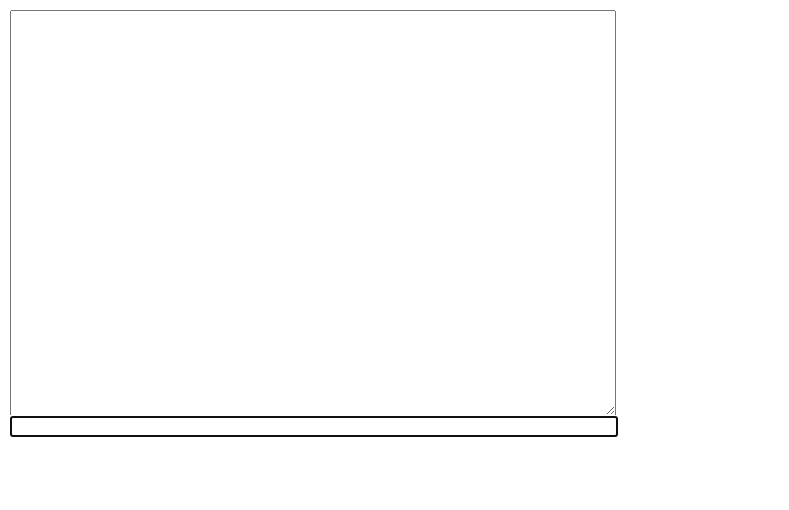
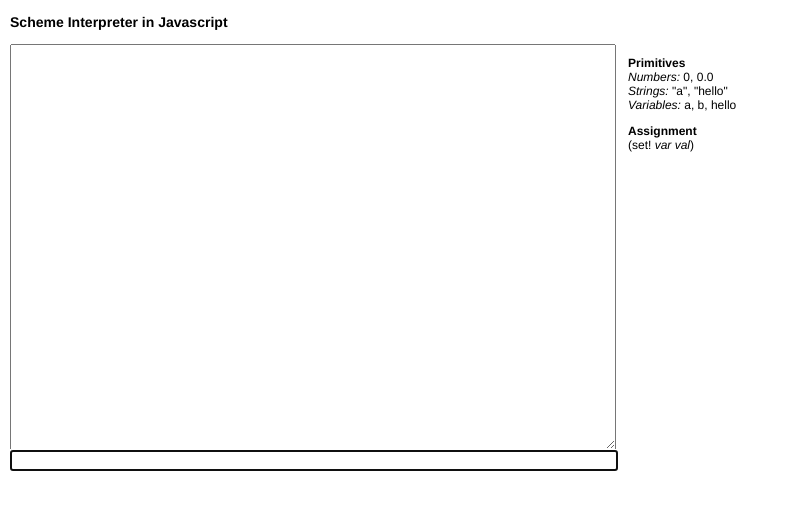
Before and after one commit to njoubert/SchemeEval, a plain HTML site: page 01.html in a window 1280 px wide. Shown: the whole page, without its empty margins (0-789 px from the left). Drawn offline with Linux system fonts and the light colour scheme.

Commit message:
HOLY FUCK ASSIGNMENT IT WORKING THIS IS SO FUCKING DOPE

```diff
--- a/01.html
+++ b/01.html
@@ -13,18 +13,44 @@
 			height: 100%;
 		}
 		body {
+			font-family: Helvetica;
+			font-size:75%;
 			margin: 10px;
 			height: 100%;
 		}
 		#container {
 			height: 100%;
 		}
+		#console01 {
+			float:left;
+		}
+		#help {
+			margin-left:10px;
+			float:left;
+		}
 	</style>
 </head>
 <body>
+<script language="JavaScript" src="json2.js">
+</script>
 <script language="JavaScript" src="evaluator.js">
 </script>
-<div id="console01">
+<div class="container">
+	<h3>Scheme Interpreter in Javascript</h3>
+	<div id="console01">
+	</div>
+	<div id="help">
+		<p>
+			<b>Primitives</b></br>
+			<em>Numbers: </em> 0, 0.0</br>
+			<em>Strings: </em> "a", "hello"</br>
+			<em>Variables:</em> a, b, hello</be>
+		</p>
+		<p>
+			<b>Assignment</b></br>
+			(set! <em>var</em> <em>val</em>)
+		</p>
+	</div>
 </div>
 </body>
 </html>
--- a/evaluator.js
+++ b/evaluator.js
@@ -14,6 +14,9 @@ var Environment = function(parent) {
     } else {
       return "Variable Not Found: " + expr;
     }
+  }
+  this.set = function(name, value) {
+    this.table[name] = value;
   }
 }
 
@@ -39,7 +42,10 @@ var Evaluator = function() {
   };
 
   obj.eval_assignment = function(expr, env) {
-
+    var name = expr[1];
+    var value = obj.eval(expr[2]);
+    env.set(name, value);
+    return value;
   }
 
   obj.apply = function(procedure, exprs) {
@@ -59,12 +65,18 @@ var Evaluator = function() {
   function isVariable(expr) {
     return /^[a-zA-Z]+$/.test(expr);
   }
+  function isAssignment(expr) {
+    return (is_list(expr) && expr[0] == "set!");
+  }
 
   function first(str) {
     return str.charAt(0)
   }
   function rest(str) {
     return str.substring(1,str.length-2);
+  }
+  function is_list(expr) {
+    return expr && typeof expr === 'object' && expr.constructor === Array;
   }
 
 
@@ -111,8 +123,7 @@ var Evaluator = function() {
           }
         }
       }
-      res = parseSection();
-      return res;
+      return parseSection();
     }
 
     return parseString(str);
```
